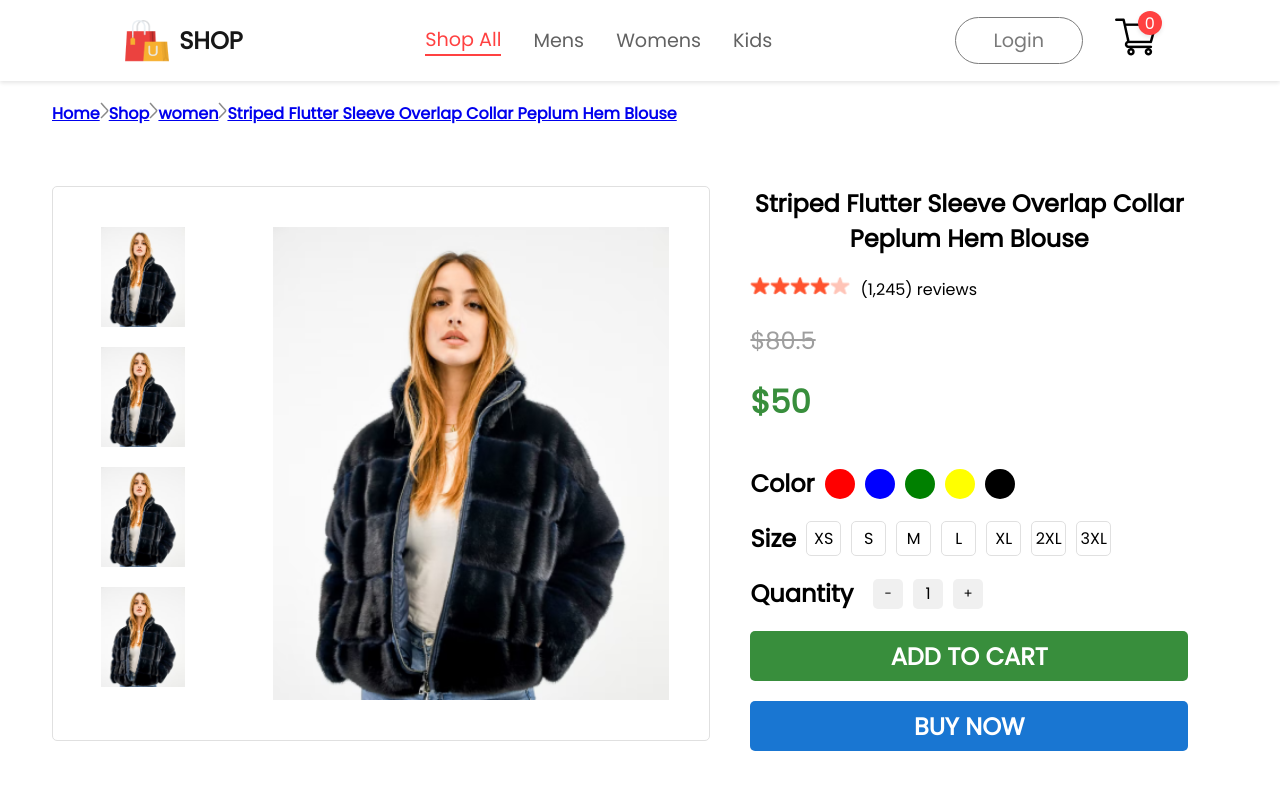
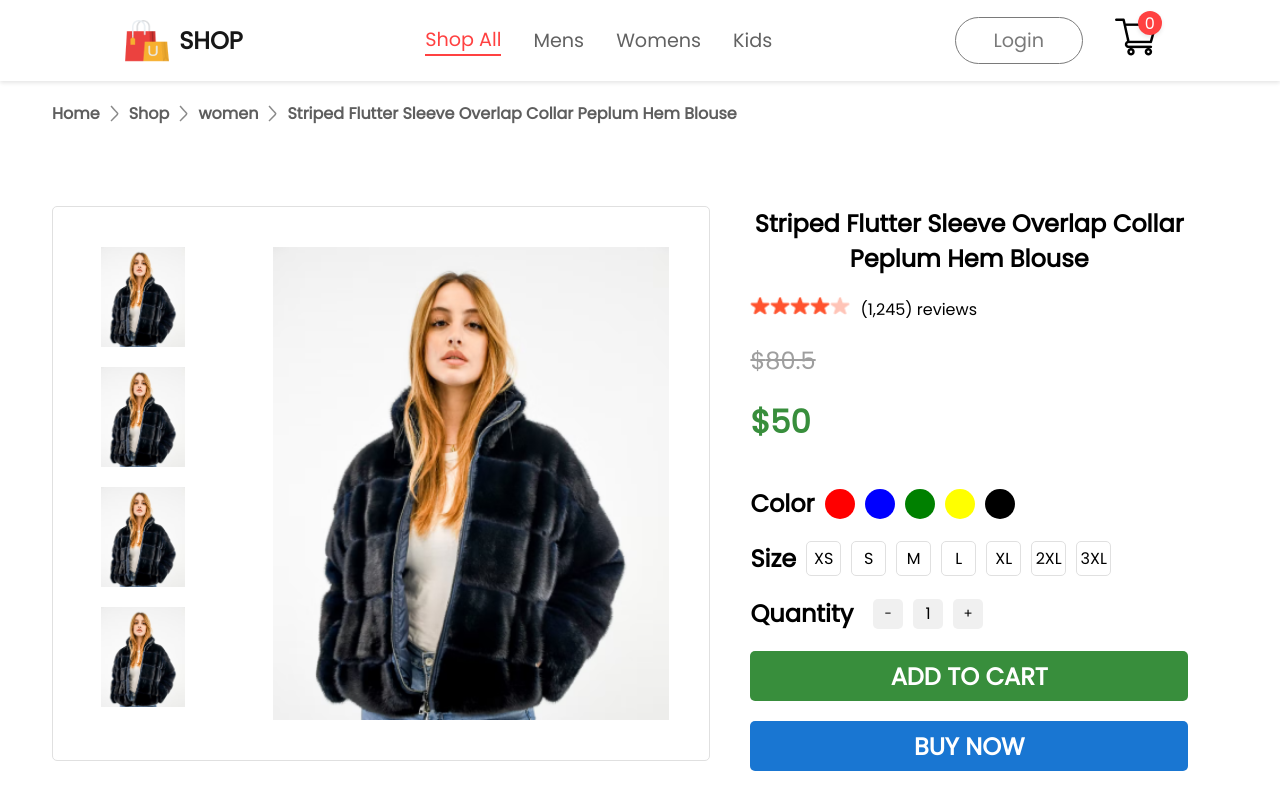
Before and after one commit to ArnaldoGonzalez81318/React-E-Commerce, a React (Create React App) app in the folder frontend/: page /product/1 in a window 1280 px wide. Shown: the top 800 px of the page. Built offline with nearby package versions, Linux system fonts and the light colour scheme.

Commit message:
Update breadcrumbs.css

```diff
--- a/frontend/src/Components/Breadcrumbs/breadcrumbs.css
+++ b/frontend/src/Components/Breadcrumbs/breadcrumbs.css
@@ -9,3 +9,21 @@
   font-size: 1rem;
   font-weight: 600;
 }
+
+.breadcrumbs-container {
+  display: flex;
+  align-items: center;
+  gap: 10px;
+  margin-bottom: 20px;
+}
+
+.breadcrumbs-container a {
+  color: #5e5e5e;
+  text-decoration: none;
+  transition: 0.3s;
+}
+
+.breadcrumbs-container a:hover {
+  color: #388e3c;
+  text-decoration: underline;
+}
```
